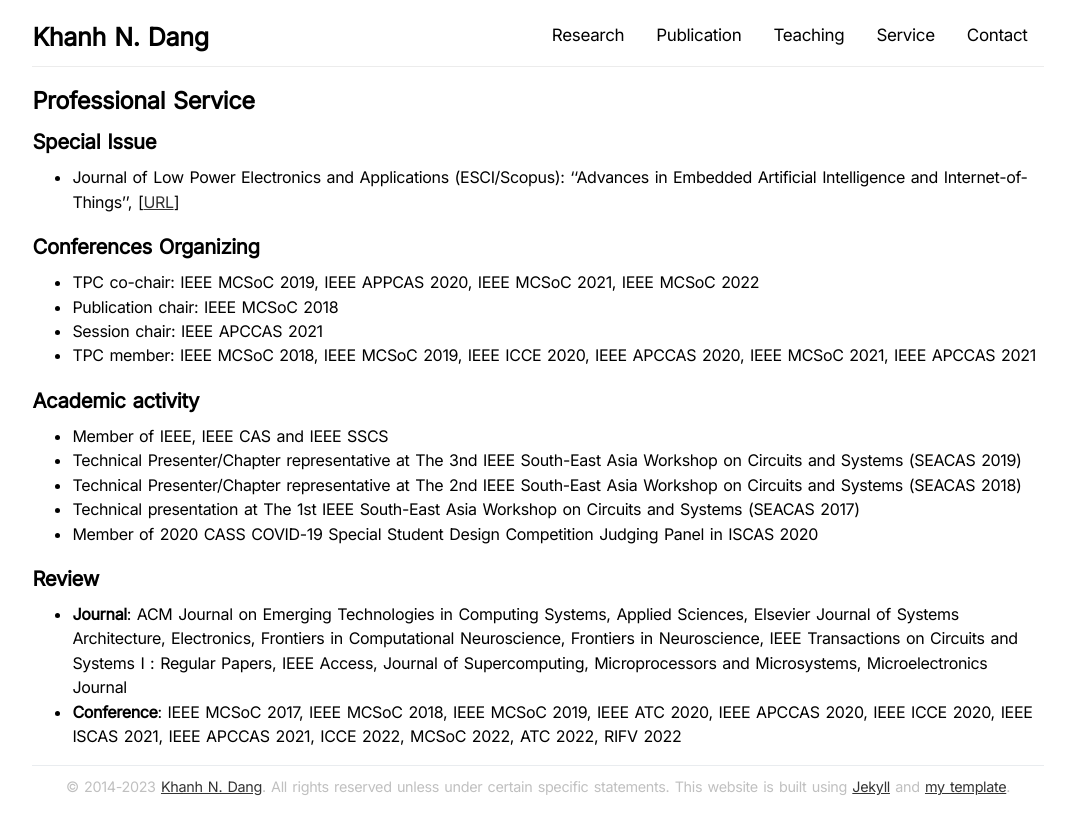
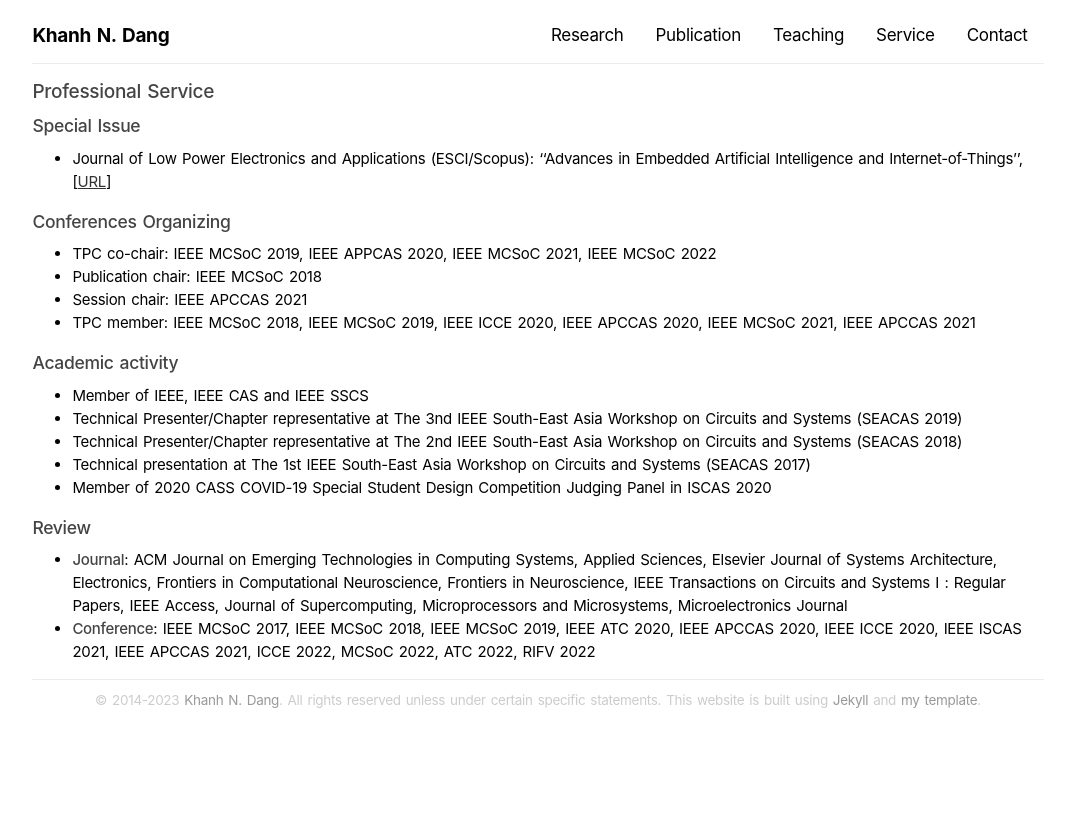
Before and after one commit to khanhdang/minimal-page, a Jekyll site: the page built from service.md, in a window 1280 px wide. Shown: the top 834 px of the page, without its empty margins (102-1177 px from the left). Built offline with Jekyll 4.4.1, drawn with Linux system fonts in a browser that asks for light colours.

Commit message:
update style

```diff
--- a/_layouts/default.html
+++ b/_layouts/default.html
@@ -8,7 +8,7 @@
 </head>
 
 <body>
-    <div id="content-section">
+    <div class="content-section">
         <div class="nav" id = "navbar">
 			{% include nav.html %}
         </div>
@@ -29,7 +29,6 @@
         if (x.className === "nav") {
             x.className += " responsive";
             b.innerHTML = "<img src=\"assets/images/menu-close.svg\"  height=\"25\">";
-
         } else {
             b.innerHTML = "<img src=\"assets/images/menu-open.svg\"  height=\"25\">";
             x.className = "nav";
--- a/assets/main.css
+++ b/assets/main.css
@@ -1,8 +1,7 @@
-@import url('https://fonts.googleapis.com/css2?family=Inter&display=swap');
 
 body {
-    font-family: 'Inter', sans-serif;
-    font-size: 16px;
+    font-family: SF Pro Text, SF Pro Icons, Helvetica Neue, Helvetica, Arial, sans-serif;
+    font-size: 15px;
     line-height: 1.52947;
     font-weight: 400;
     letter-spacing: -.021em;
@@ -25,7 +24,7 @@ body {
     border-radius: 5px;
 }
 
-#content-section {
+.content-section {
     margin: 0 auto;
     width: min(80%, 1200px);
 }
@@ -44,18 +43,19 @@ a:hover {
 }
 
 
-footer {
+.footer {
     font-size: 90%;
     padding-top: 0.1em;
     padding-top: 0.75em;
     padding-bottom: 0.75em;
     text-align: center;
-    color: #c0c0c0;
+    color: #cccccc;
     border-top: 1px solid #e9ecef;
 }
 
-footer a {
-    color: #cccccc;
+.footer a {
+    color: #999;
+    text-decoration: none;
 }
 
 hr {
@@ -66,6 +66,7 @@ hr {
 .nav {
     overflow: hidden;
     border-bottom: 1px solid #ececec;
+
 }
 
 .nav a {
@@ -90,15 +91,15 @@ hr {
 }
 
 .nav .icon {
-    padding: 0px 0px 2px 0px;
+    padding: 3px 0px 0px 0px;
     display: none;
     font-size: 25px;
 }
 
 .nav a.title {
-    padding: 10px 16px 10px 0px;
+    padding: 13px 16px 13px 0px;
     font-weight: bolder;
-    font-size: 25px;
+    font-size: 19px;
 
 }
 
@@ -146,13 +147,17 @@ hr {
 }
 
 h1 {
-    font-size: 1.47em;
+    font-size: 1.27em;
     margin-bottom: -0.4em;
+    font-weight: 500;
+    color:#444;
 }
 
 h2 {
-    font-size: 1.27em;
+    font-size: 1.17em;
     margin-bottom: -0.4em;
+    font-weight: 500;
+    color:#444;
 
 }
 
@@ -160,9 +165,16 @@ h3 {
     font-size: 1.1em;
     padding-top: 0.7em;
     margin-bottom: -0.4em;
+    font-weight: 500;
+    color:#444;
+
 }
 
+b, strong {
+    font-weight: 500;
+    color:#444;
 
+}
 .announce {
     color: tomato;
 }
@@ -212,7 +224,7 @@ h3 {
         margin-bottom: 10px;
     }
 
-    #content-section {
+    .content-section {
         margin: 0 auto;
         width: 100%;
     }
```
Also changed, not shown: README.md.
